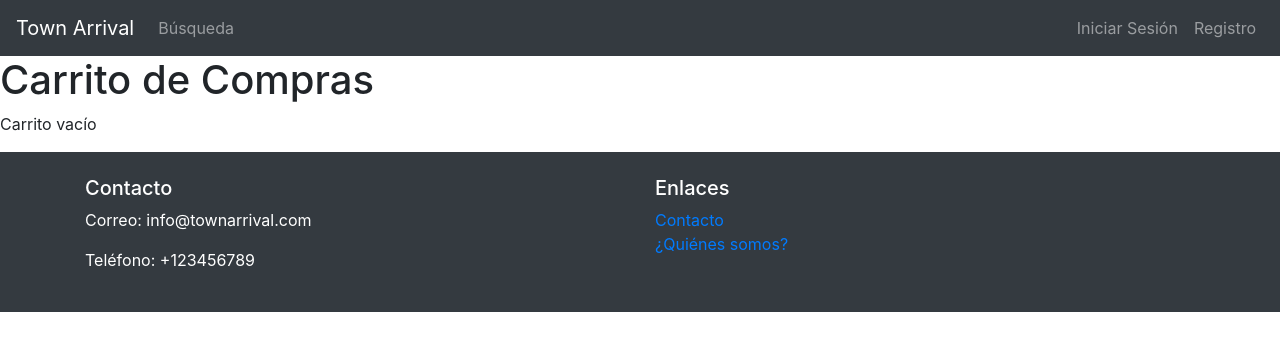
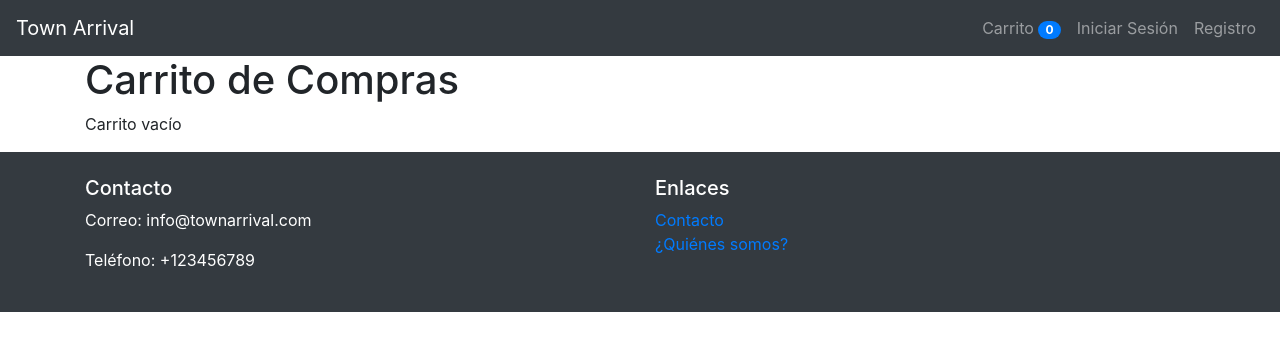
Before and after one commit to JuanJoCasamitjana/town_arrival, a Django app: page /carrito/ in a window 1280 px wide. Shown: the top 351 px of the page. Run offline with Django 4.2, Linux system fonts and the light colour scheme; some libraries are stand-ins or nearby versions.

Commit message:
Carrito simepre se ve y actua diferente si es usuario o anonimo

```diff
--- a/shoppingCart/templates/carrito.html
+++ b/shoppingCart/templates/carrito.html
@@ -2,6 +2,7 @@
 {% block content %}
 <body>
 
+    <div class="container">
         <h1>Carrito de Compras</h1>
         {% if cosas %}
         <p> Si el total supera los 20€ no se aplicarán los gastos de gestión</p>
@@ -32,11 +33,12 @@
         </form>
         <form method="post" action="{% url 'carrito' %}">
             {% csrf_token %}
-        <button type="submit" class="btn btn-primary">Pago con tarjeta</button>
+            <button type="submit" class="btn btn-primary mt-2 mb-2">Pago con tarjeta</button>
         </form>
         {% else %}
         <p>Carrito vacío</p>
         {% endif %}
+    </div>
 
 </body>
 
--- a/town_arrival/templates/base.html
+++ b/town_arrival/templates/base.html
@@ -10,11 +10,6 @@
     <header>
         <nav class="navbar navbar-expand-sm bg-dark navbar-dark">
             <a class="navbar-brand" href="{% url 'inicio' %}">Town Arrival</a>
-
-            <ul class="navbar-nav">
-                <li class="nav-item"><a class="nav-link" href="{% url 'busqueda' %}">Búsqueda</a></li>
-
-            </ul>
             {% if user.is_authenticated %}
             <ul class="navbar-nav ml-auto">
                 {% if user.profile.rol == 'Ar' %}
@@ -26,7 +21,7 @@
                     <a class="nav-link" href="{% url 'carrito' %}">
                         Carrito
                         <span class="badge badge-pill badge-primary">
-                            {{ total_carrito }}
+                            {{ request.session.total_carrito }}
                         </span>
                     </a>
                 </li>
@@ -35,6 +30,14 @@
             {% endif %}
             {% if not user.is_authenticated %}
                 <ul class="navbar-nav ml-auto">
+                    <li class="nav-item">
+                        <a class="nav-link" href="{% url 'carrito' %}">
+                            Carrito
+                            <span class="badge badge-pill badge-primary">
+                                {{ request.session.total_carrito }}
+                            </span>
+                        </a>
+                    </li>
                     <li class="nav-item"><a class="nav-link" href="{% url 'login' %}">Iniciar Sesión</a></li>
                     <li class="nav-item"><a class="nav-link" href="{% url 'register' %}">Registro</a></li>
                 </ul>
--- a/users/models.py
+++ b/users/models.py
@@ -1,3 +1,4 @@
+from dataclasses import dataclass
 from django.db import models
 from django.contrib.auth.models import AbstractUser, Group, Permission
 
@@ -11,7 +12,7 @@ class User(AbstractUser):
         Permission, related_name='custom_user_permissions'
     )
 class Alquiler(models.Model):
-    user = models.ForeignKey(User, on_delete=models.CASCADE)
+    user = models.ForeignKey(User, on_delete=models.CASCADE, null=True)
     alquilo = models.ForeignKey('app.Casa', on_delete=models.CASCADE)  # Referencia a la Casa alquilada
     FechaInicio = models.DateField()
     FechaFinal = models.DateField()
```
Also changed, not shown: users/migrations/0002_alter_alquiler_user.py (added). Lines whose indentation alone changed are shown as unchanged.
